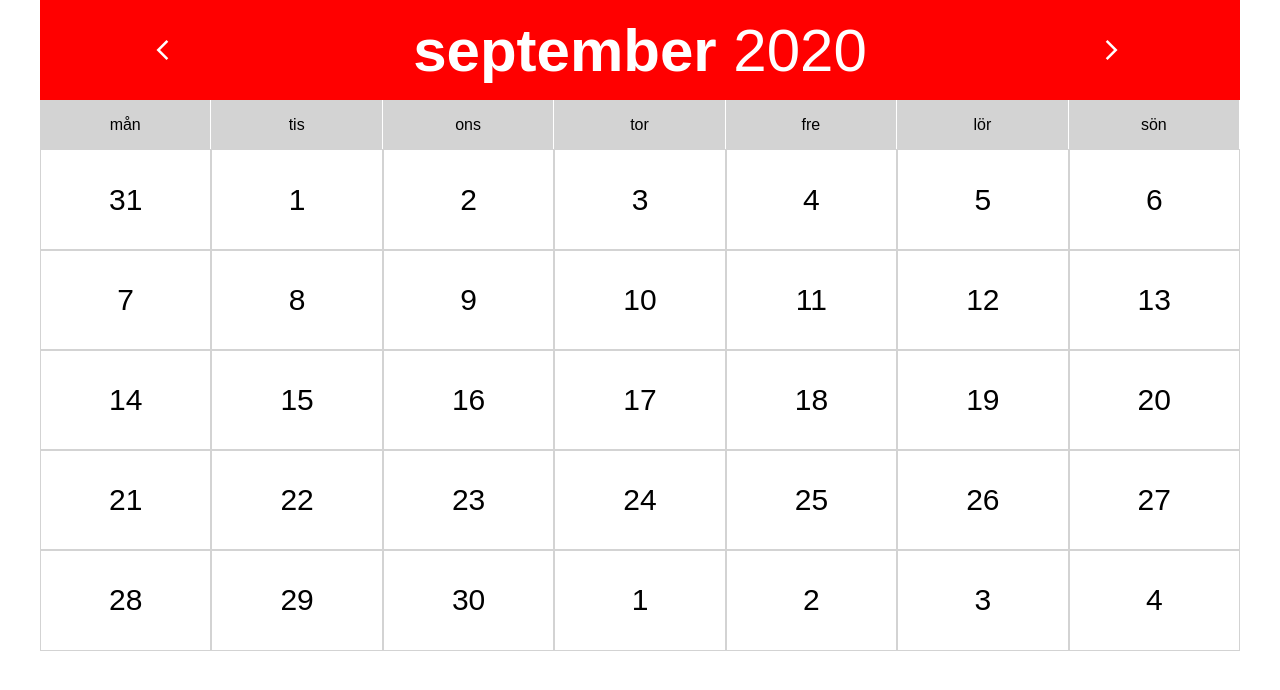
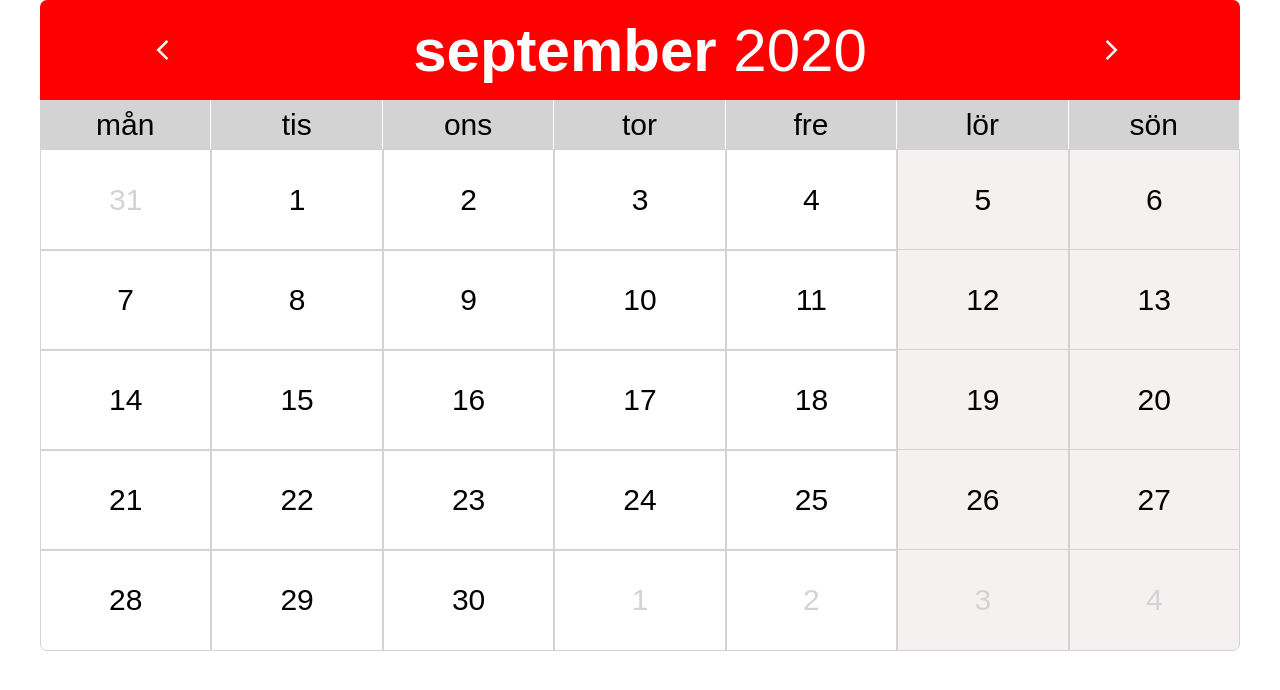
Before and after one commit to kw222mi/calendar, a plain HTML site: page index.html in a window 1280 px wide. Drawn offline with nearby package versions, Linux system fonts and the light colour scheme; a script that the page names is missing.

Commit message:
add border radius and grey

```diff
--- a/index.html
+++ b/index.html
@@ -40,13 +40,13 @@
 
       <!-- Dates -->
 
-        <div class="date">31</div>
+        <div class="date grey-text">31</div>
         <div class="date">1</div>
         <div class="date">2</div>
         <div class="date">3</div>
         <div class="date">4</div>
-        <div class="date">5</div>
-        <div class="date">6</div>
+        <div class="date grey-background">5</div>
+        <div class="date grey-background">6</div>
 
 
 
@@ -55,8 +55,8 @@
         <div class="date">9</div>
         <div class="date">10</div>
         <div class="date">11</div>
-        <div class="date">12</div>
-        <div class="date">13</div>
+        <div class="date grey-background">12</div>
+        <div class="date grey-background">13</div>
 
 
         <div class="date">14</div>
@@ -64,8 +64,8 @@
         <div class="date">16</div>
         <div class="date">17</div>
         <div class="date">18</div>
-        <div class="date">19</div>
-        <div class="date">20</div>
+        <div class="date grey-background">19</div>
+        <div class="date grey-background">20</div>
 
 
 
@@ -74,18 +74,18 @@
         <div class="date">23</div>
         <div class="date">24</div>
         <div class="date">25</div>
-        <div class="date">26</div>
-        <div class="date">27</div>
+        <div class="date grey-background">26</div>
+        <div class="date grey-background">27</div>
 
 
 
-        <div class="date">28</div>
+        <div class="date border-radius-left">28</div>
         <div class="date">29</div>
         <div class="date">30 </div>
-        <div class="date">1</div>
-        <div class="date">2</div>
-        <div class="date">3</div>
-        <div class="date">4</div>
+        <div class="date grey-text">1</div>
+        <div class="date grey-text">2</div>
+        <div class="date grey-text grey-background">3</div>
+        <div class="date grey-text grey-background border-radius-right">4</div>
 
       </div>
 
--- a/style.css
+++ b/style.css
@@ -14,6 +14,8 @@ html, body {
     color: white;
     height: 100px;
     align-items: center;
+    border-top-right-radius: 7px;
+    border-top-left-radius: 7px;
 }
 
 .month {
@@ -40,6 +42,7 @@ html, body {
 .day {
     font-family: Arial, Helvetica, sans-serif;
     background-color: lightgrey;
+    font-size: 30px;
     height: 100%;
     display: grid;
     justify-content: center;
@@ -56,4 +59,22 @@ html, body {
         height: 100%;
         font-size: 30px;
         font-style: bold;
+
 }
+
+.grey-text {
+    color: lightgrey;
+}
+
+.grey-background {
+    background-color: rgb(246, 241, 241);
+}
+
+.border-radius-left {
+    border-bottom-left-radius: 7px;
+
+}
+.border-radius-right {
+
+    border-bottom-right-radius: 7px;
+}
```
